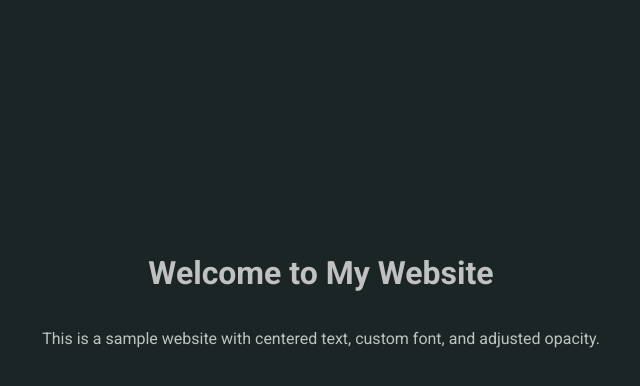
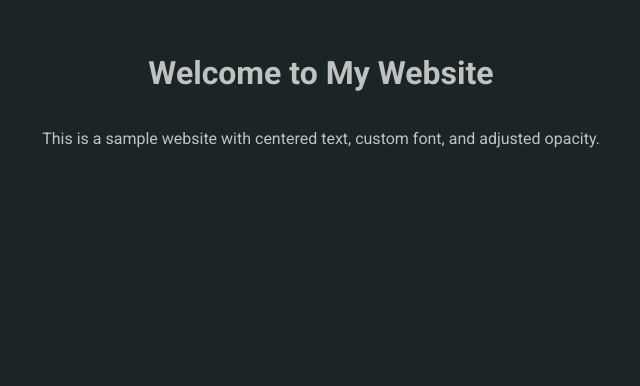
Before and after one commit to hotsauceandqueso/donuthub, a plain HTML site: page index.html in a window 1280 px wide. Shown: the part 122-508 px from the top of the page, without its empty margins (319-959 px from the left). Drawn offline with Linux system fonts and the light colour scheme.

Commit message:
Update index.html

```diff
--- a/index.html
+++ b/index.html
@@ -17,7 +17,7 @@
             flex-direction: column;
             align-items: center;
             justify-content: center;
-            min-height: 100vh; /* Full viewport height for vertical centering */
+            min-height: 50vh; /* Full viewport height for vertical centering */
         }
         h1, p {
             opacity: 0.9; /* Slightly different opacity for specific elements, if desired */
```
